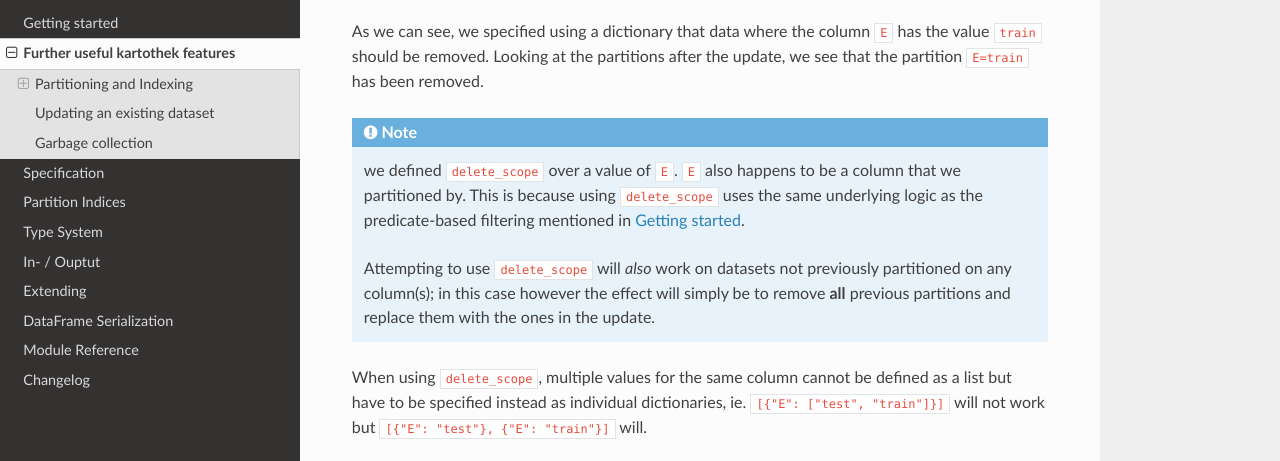
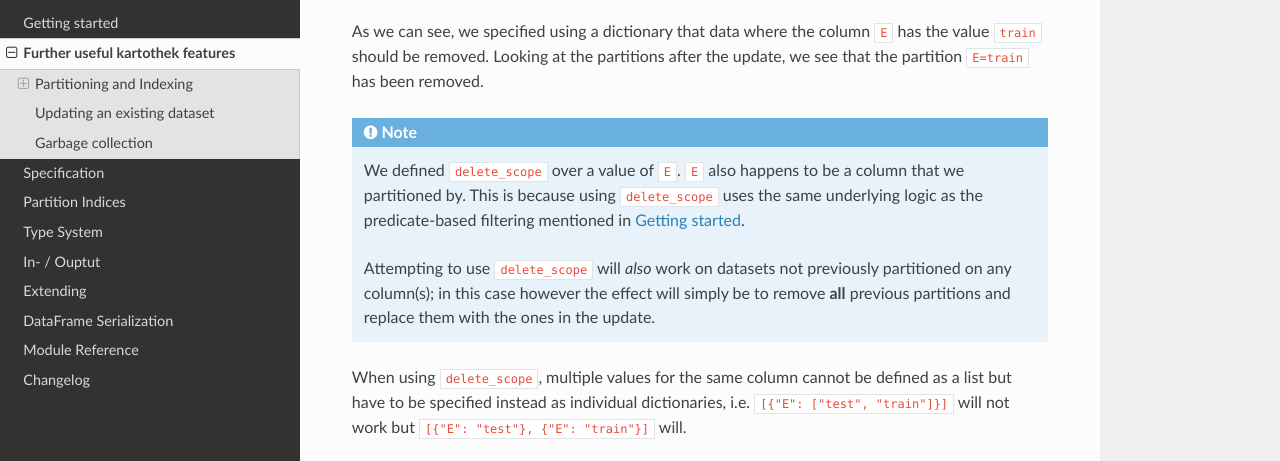
Before and after one commit to JDASoftwareGroup/kartothek, a Sphinx documentation site: the page built from docs/further_useful_features.rst, in a window 1280 px wide and 900 px high, scrolled down 4404 px, cut to the strip 97-558 px from the top of the window. Built offline with Sphinx 7.4.7 and the Read the Docs theme 2.0.0, drawn with Linux system fonts in a browser that asks for light colours.

Commit message:
minor grammatical fixes

```diff
--- a/docs/further_useful_features.rst
+++ b/docs/further_useful_features.rst
@@ -373,7 +373,7 @@ As we can see, we specified using a dictionary that data where the column ``E``
 value ``train`` should be removed. Looking at the partitions after the update, we see that
 the partition ``E=train`` has been removed.
 
-.. note:: we defined ``delete_scope`` over a value of ``E``. ``E`` also happens to be a
+.. note:: We defined ``delete_scope`` over a value of ``E``. ``E`` also happens to be a
     column that we partitioned by. This is because using ``delete_scope`` uses the same
     underlying logic as the predicate-based filtering mentioned in :ref:`getting_started`.
 
@@ -382,7 +382,7 @@ the partition ``E=train`` has been removed.
     **all** previous partitions and replace them with the ones in the update.
 
 When  using ``delete_scope``, multiple values for the same column cannot be defined as a
-list but have to be specified instead as individual dictionaries, ie.
+list but have to be specified instead as individual dictionaries, i.e.
 ``[{"E": ["test", "train"]}]`` will not work but ``[{"E": "test"}, {"E": "train"}]`` will.
 
 .. ipython:: python
```
